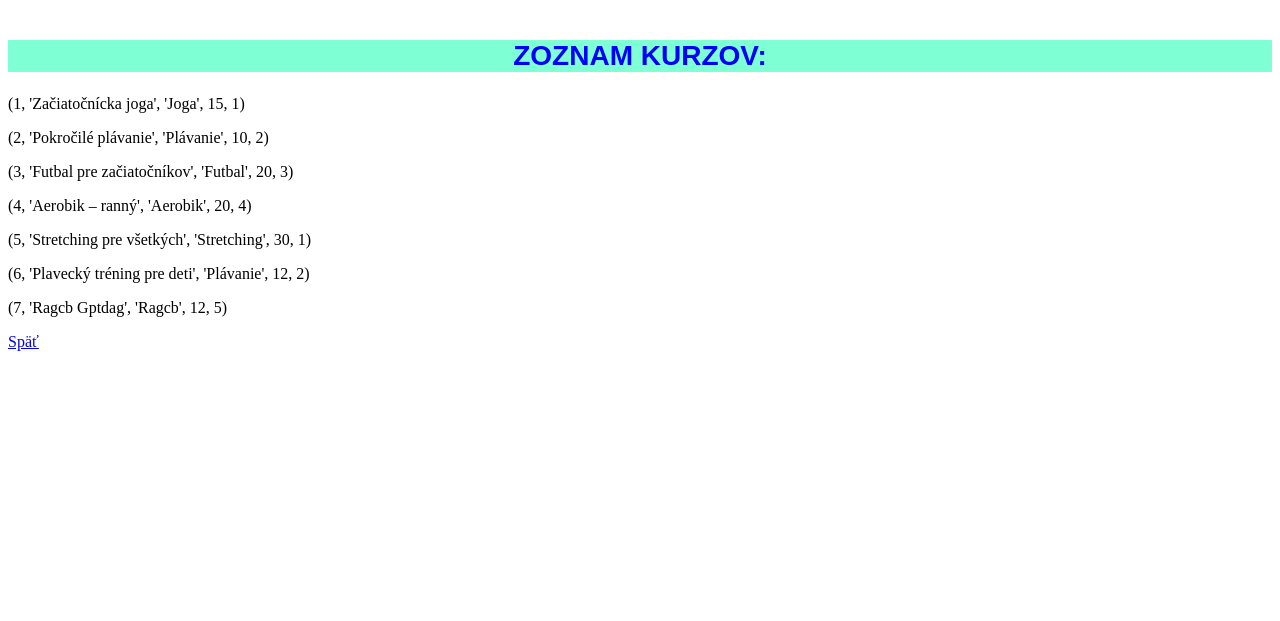
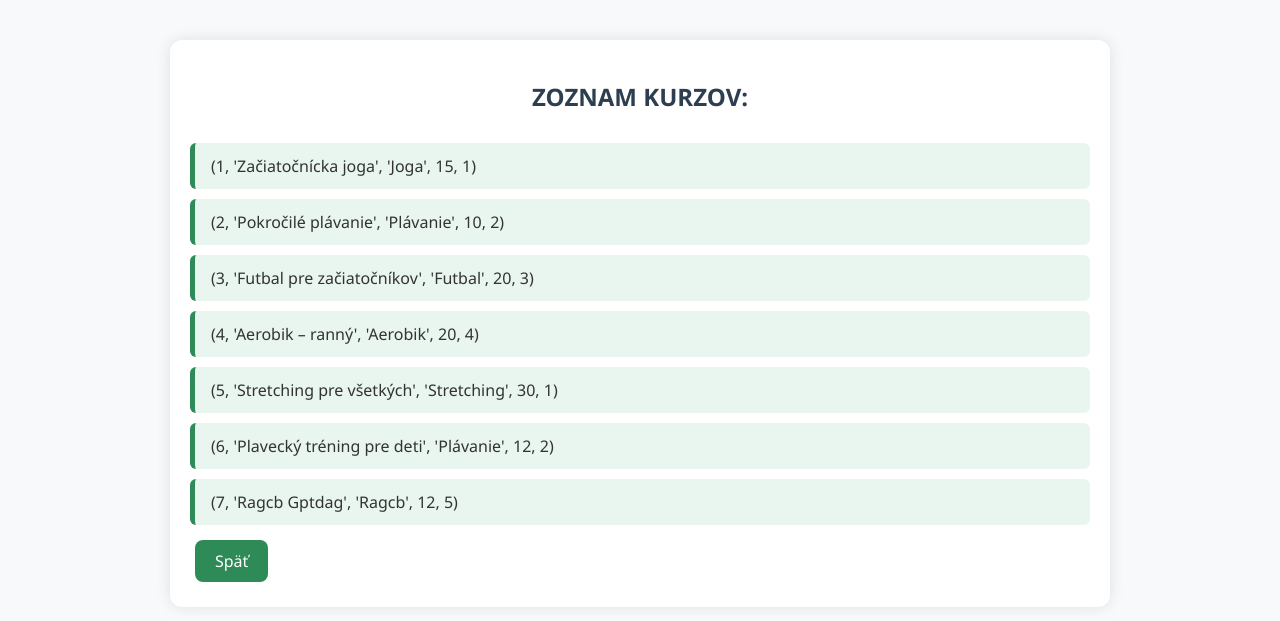
Before and after one commit to PatrikCerno/ISJ-PatrikCerno-Webapp, a Flask app: page /kurzy in a window 1280 px wide. Shown: the top 621 px of the page. Run offline with Flask 3, Linux system fonts and the light colour scheme; data comes from the database, SQL or seed files in the repository.

Commit message:
css update

```diff
--- a/static/main.css
+++ b/static/main.css
@@ -1,9 +1,87 @@
-h2{
-    color:blue;
-    background-color: aquamarine;
-    font-family: Arial, sans-serif;
-    font-size: 28px;
+body {
+    font-family: 'Segoe UI', Tahoma, Geneva, Verdana, sans-serif;
+    background-color: #f8f9fa;
+    margin: 0;
+    padding: 0;
+    color: #333;
+}
+
+.container {
+    width: 90%;
+    max-width: 900px;
+    margin: 40px auto;
+    padding: 20px;
+    background-color: white;
+    border-radius: 12px;
+    box-shadow: 0 0 15px rgba(0, 0, 0, 0.1);
+}
+
+h1, h2 {
     text-align: center;
-    margin-top: 40px;
     text-transform: uppercase;
+    color: #2c3e50;
+    margin-bottom: 30px;
 }
+
+p {
+    font-size: 16px;
+    margin-bottom: 12px;
+}
+
+button,
+a.btn {
+    display: inline-block;
+    background-color: #2e8b57;
+    color: white;
+    padding: 10px 20px;
+    margin: 5px;
+    border: none;
+    border-radius: 8px;
+    font-size: 16px;
+    text-decoration: none;
+    cursor: pointer;
+    transition: background-color 0.3s ease;
+}
+
+button:hover,
+a.btn:hover {
+    background-color: #246b45;
+}
+
+form {
+    max-width: 600px;
+    margin: 0 auto;
+}
+
+form label {
+    font-weight: bold;
+}
+
+form input[type="text"],
+form input[type="number"],
+form input[type="password"] {
+    width: 100%;
+    padding: 10px;
+    margin-bottom: 16px;
+    border: 1px solid #ccc;
+    border-radius: 6px;
+}
+
+.alert-box {
+    padding: 12px 16px;
+    margin: 10px 0;
+    border-left: 5px solid #2e8b57;
+    background-color: #e9f5ef;
+    border-radius: 6px;
+}
+
+a.back-link {
+    display: inline-block;
+    margin-top: 20px;
+    color: #2e8b57;
+    text-decoration: underline;
+}
+
+a.back-link:hover {
+    color: #246b45;
+}
--- a/templates/kurzy.html
+++ b/templates/kurzy.html
@@ -3,13 +3,15 @@
 <head>
     <meta charset="UTF-8">
     <title>Zoznam kurzov</title>
-    <link rel="stylesheet" href="{{url_for('static', filename= 'main.css')}}">
+    <link rel="stylesheet" href="{{ url_for('static', filename='main.css') }}">
 </head>
 <body>
-    <h2>Zoznam kurzov:</h2>
-    {% for kurz in kurzy %}
-        <p>{{ kurz }}</p>
-    {% endfor %}
-    <a href="/">Späť</a>
+    <div class="container">
+        <h2>Zoznam kurzov:</h2>
+        {% for kurz in kurzy %}
+            <div class="alert-box">{{ kurz }}</div>
+        {% endfor %}
+        <a href="/" class="btn">Späť</a>
+    </div>
 </body>
 </html>
```
Also changed, not shown: templates/treneri.html (+8 -7 lines).
